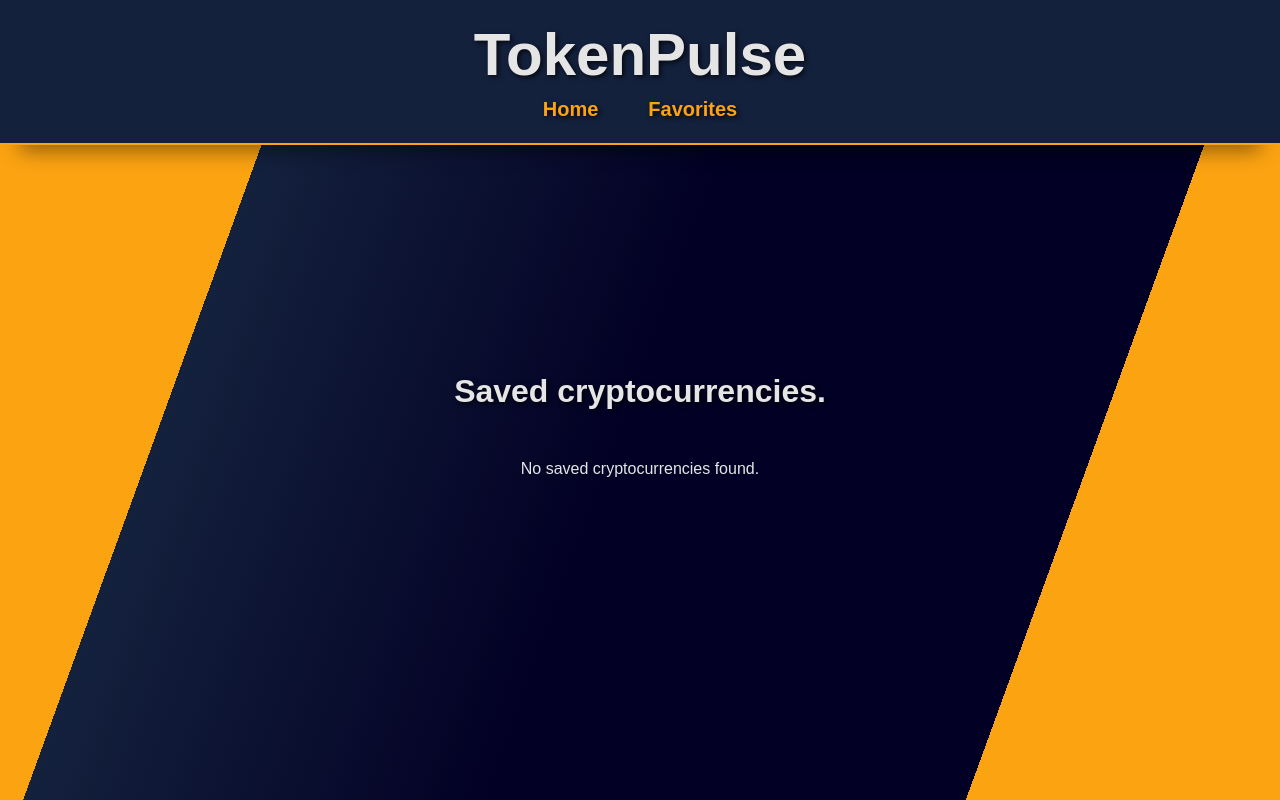
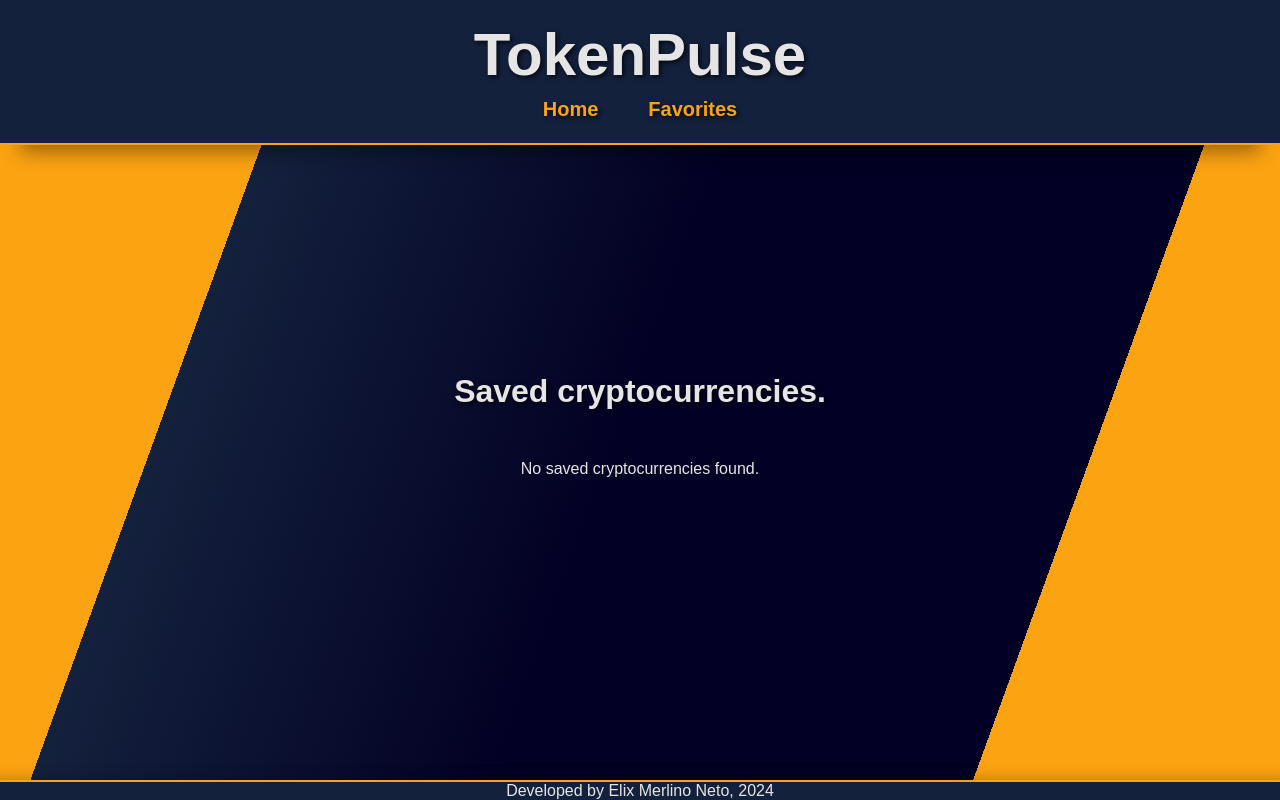
Before and after one commit to netoelix/TokenPulse, a React (Vite) app: page /favorites in a window 1280 px wide. Built offline with nearby package versions, Linux system fonts and the light colour scheme.

Commit message:
adding footer

```diff
--- /dev/null
+++ b/src/components/Footer.tsx
@@ -0,0 +1,10 @@
+import { FooterContainer } from '../styles/StyleFooter';
+
+function Footer() {
+  return (
+    <FooterContainer>
+      <span>Developed by Elix Merlino Neto, 2024</span>
+    </FooterContainer>
+  );
+}
+export default Footer;
--- a/src/components/Layout.tsx
+++ b/src/components/Layout.tsx
@@ -1,11 +1,13 @@
 import { Outlet } from 'react-router-dom';
 import Header from './Header';
+import Footer from './Footer';
 
 function Layout() {
   return (
     <>
       <Header />
       <Outlet />
+      <Footer />
     </>
   );
 }
--- a/src/components/Main.tsx
+++ b/src/components/Main.tsx
@@ -2,7 +2,7 @@ import { ThunkDispatch } from 'redux-thunk';
 import { AnyAction } from 'redux';
 import { useDispatch, useSelector } from 'react-redux';
 import { useEffect } from 'react';
-import { dataApi } from '../utils/data';
+// import { dataApi } from '../utils/data';
 import { MainContainer } from '../styles/StyleMain';
 import { useFavorites } from '../utils/functions';
 import Table from './Table';
@@ -13,19 +13,19 @@ import Loading from './Loading';
 import UpOne from './UpOne';
 
 function Main() {
-  // const dispatch: ThunkDispatch<any, any, AnyAction> = useDispatch();
+  const dispatch: ThunkDispatch<any, any, AnyAction> = useDispatch();
 
-  // useEffect(() => {
-  //   dispatch(fetchData());
-  // }, [dispatch]);
+  useEffect(() => {
+    dispatch(fetchData());
+  }, [dispatch]);
 
-  // const dataNew: DataItem[] | null = useSelector(
-  //   (state: RootState) => state.myReducer.data,
-  // );
+  const dataNew: DataItem[] | null = useSelector(
+    (state: RootState) => state.myReducer.data,
+  );
 
   const { favorites, handleFavorite } = useFavorites();
 
-  const dataNew = dataApi.data;
+  // const dataNew = dataApi.data;
   // const dataNew = null;
 
   return (
--- a/src/components/Search.tsx
+++ b/src/components/Search.tsx
@@ -2,7 +2,7 @@ import { useEffect, useState } from 'react';
 import { ThunkDispatch } from 'redux-thunk';
 import { AnyAction } from 'redux';
 import { useDispatch, useSelector } from 'react-redux';
-import { dataApi } from '../utils/data';
+// import { dataApi } from '../utils/data';
 import { SearchContainer } from '../styles/StyleSearch';
 import { DataItem, RootState, TableProps } from '../types';
 import { formatNumber } from '../utils/functions';
@@ -11,17 +11,17 @@ import { fetchData } from '../redux/actions/action';
 import Price from './Price';
 
 function Search({ handleFavorite, favorites }: TableProps) {
-  // const dispatch: ThunkDispatch<any, any, AnyAction> = useDispatch();
+  const dispatch: ThunkDispatch<any, any, AnyAction> = useDispatch();
 
-  // useEffect(() => {
-  //   dispatch(fetchData());
-  // }, [dispatch]);
+  useEffect(() => {
+    dispatch(fetchData());
+  }, [dispatch]);
 
-  // const dataNew: DataItem[] | null = useSelector(
-  //   (state: RootState) => state.myReducer.data,
-  // );
+  const dataNew: DataItem[] | null = useSelector(
+    (state: RootState) => state.myReducer.data,
+  );
 
-  const dataNew = dataApi.data;
+  // const dataNew = dataApi.data;
   const [searchValue, setSearchValue] = useState('');
   const [searchResult, setSearchResult] = useState<DataItem | null>(null);
   const [errorMessage, setErrorMessage] = useState('');
--- /dev/null
+++ b/src/styles/StyleFooter.ts
@@ -0,0 +1,11 @@
+import styled from 'styled-components';
+
+export const FooterContainer = styled.footer`
+    background-color: #14213D;
+    position: fixed;
+    bottom: 0;
+    width: 100%;
+    text-align: center;
+    border-top: 2px solid #FCA311;
+    box-shadow: rgba(0, 0, 0, 0.45) 0px 25px 20px 20px;
+`;
--- a/src/styles/StyleMain.ts
+++ b/src/styles/StyleMain.ts
@@ -6,6 +6,7 @@ export const MainContainer = styled.section`
     align-content: center;
     justify-content: center;
     align-items: center;
+    margin-bottom: 25px;
 
     h1 {
         font-size: 38px;
```
